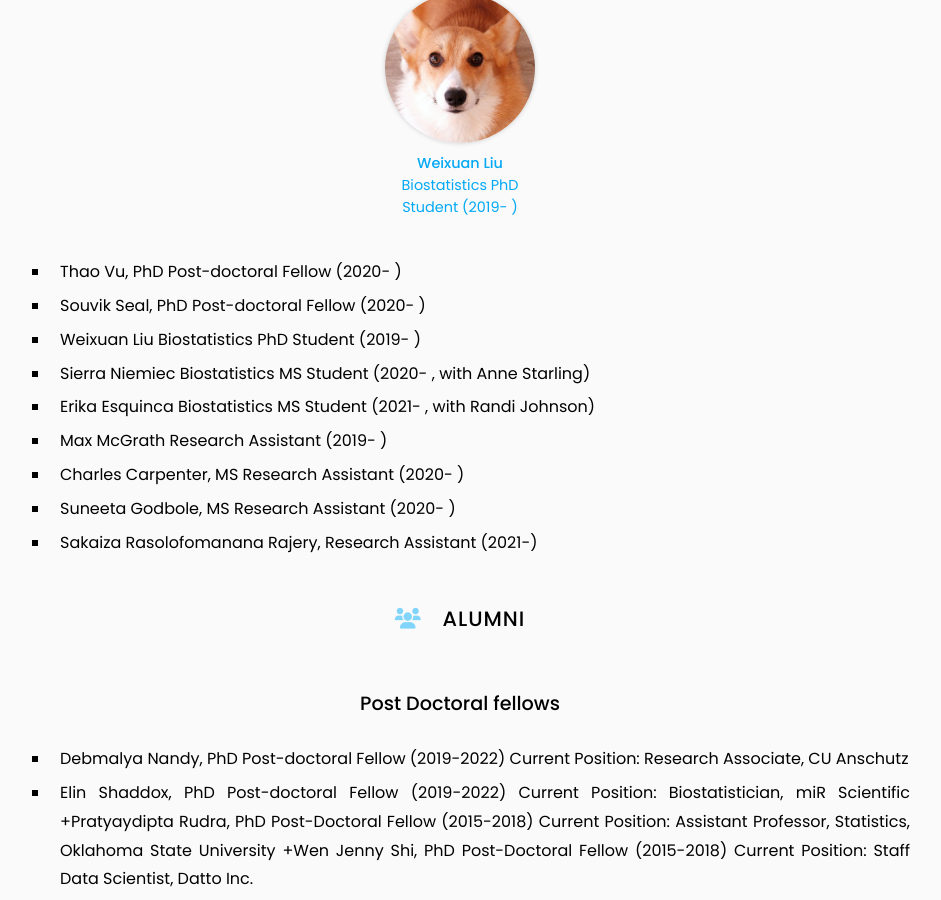
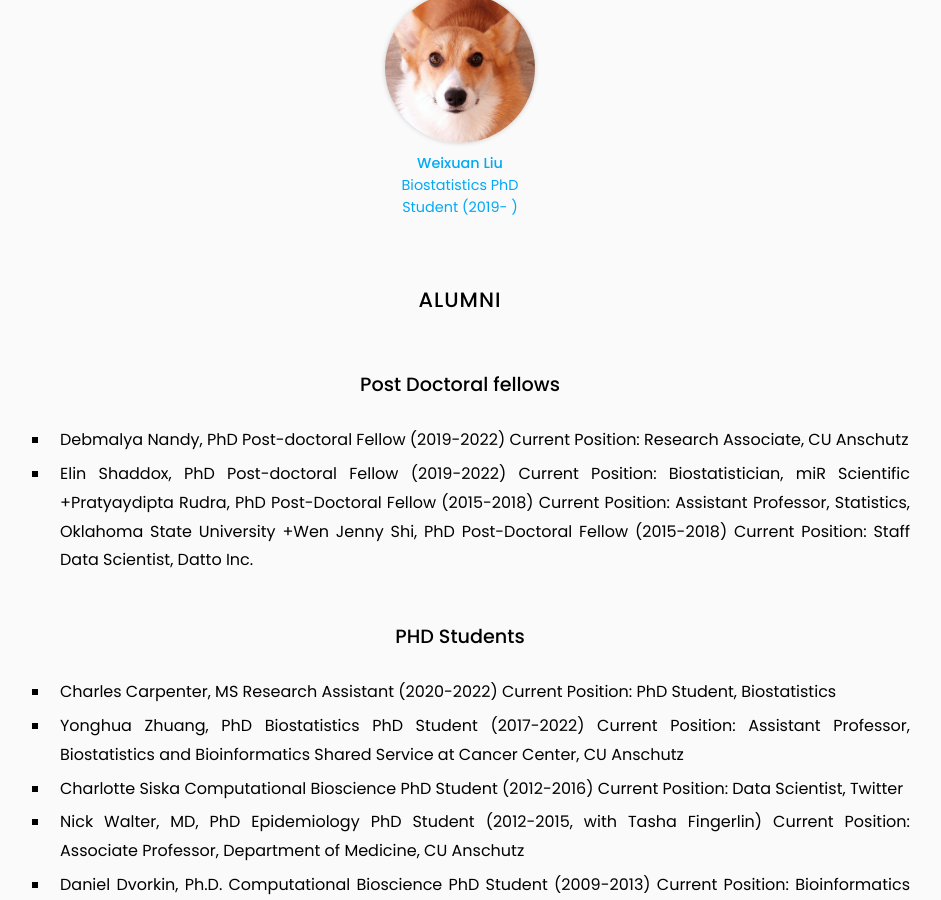
Before and after one commit to KechrisLab/kechrislab.github.io, a Jekyll site: the page built from team/index.md, in a window 1280 px wide and 900 px high, scrolled down 650 px. Shown: the whole window, without its empty margins (180-1121 px from the left). Built offline with Jekyll 4.4.1, drawn with Linux system fonts in a browser that asks for light colours.

Commit message:
Update index.md

```diff
--- a/team/index.md
+++ b/team/index.md
@@ -17,17 +17,7 @@ nav:
 
 {:.center}
 
-+ Thao Vu, PhD Post-doctoral Fellow (2020- )
-+ Souvik Seal, PhD Post-doctoral Fellow (2020- )
-+ Weixuan Liu Biostatistics PhD Student (2019- )
-+ Sierra Niemiec Biostatistics MS Student (2020- , with Anne Starling)
-+ Erika Esquinca Biostatistics MS Student (2021- , with Randi Johnson)
-+ Max McGrath Research Assistant (2019- )
-+ Charles Carpenter, MS Research Assistant (2020- )
-+ Suneeta Godbole, MS Research Assistant (2020- )
-+ Sakaiza Rasolofomanana Rajery, Research Assistant (2021-)
-
-## <i class="fas fa-users"></i>ALUMNI
+## ALUMNI
 
 ### Post Doctoral fellows
 
```
